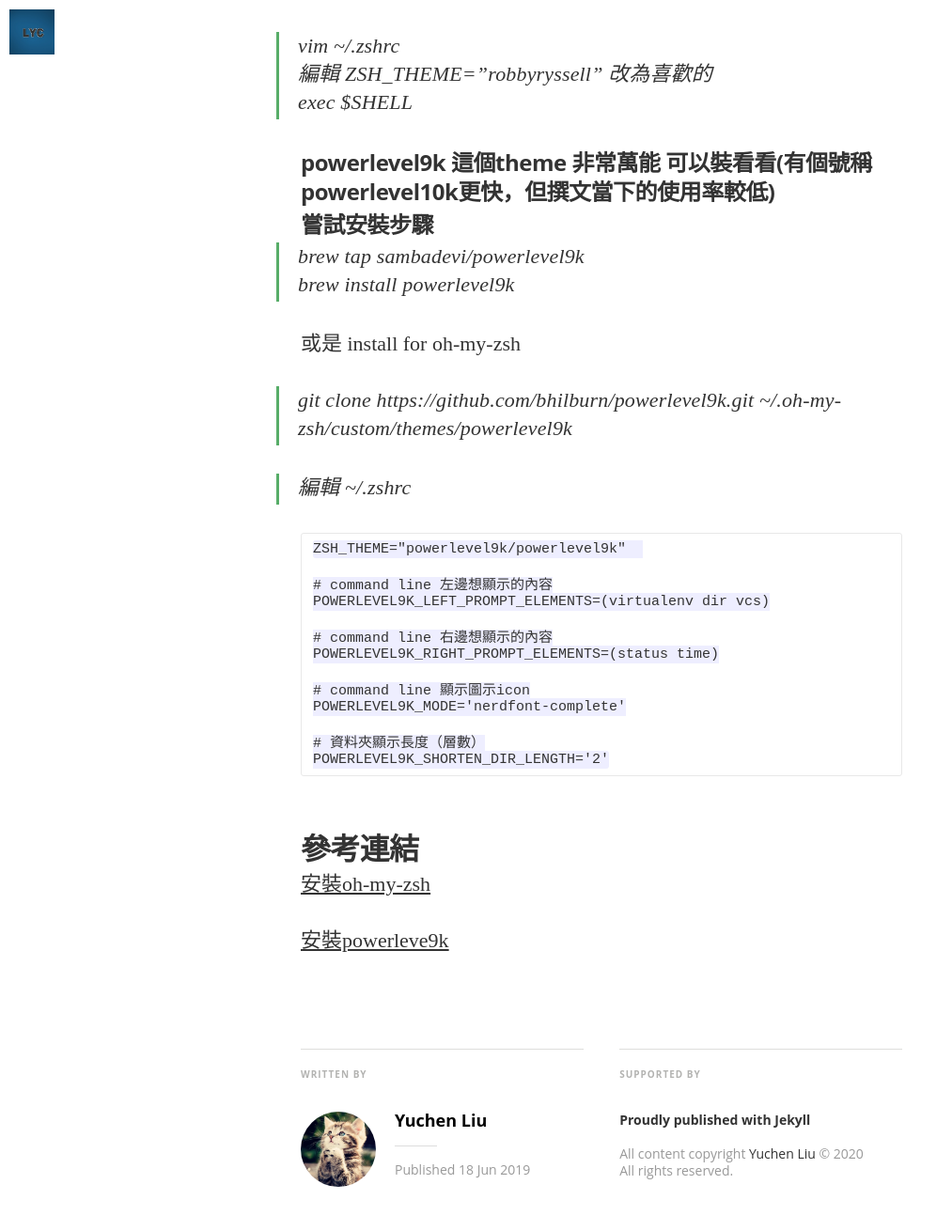
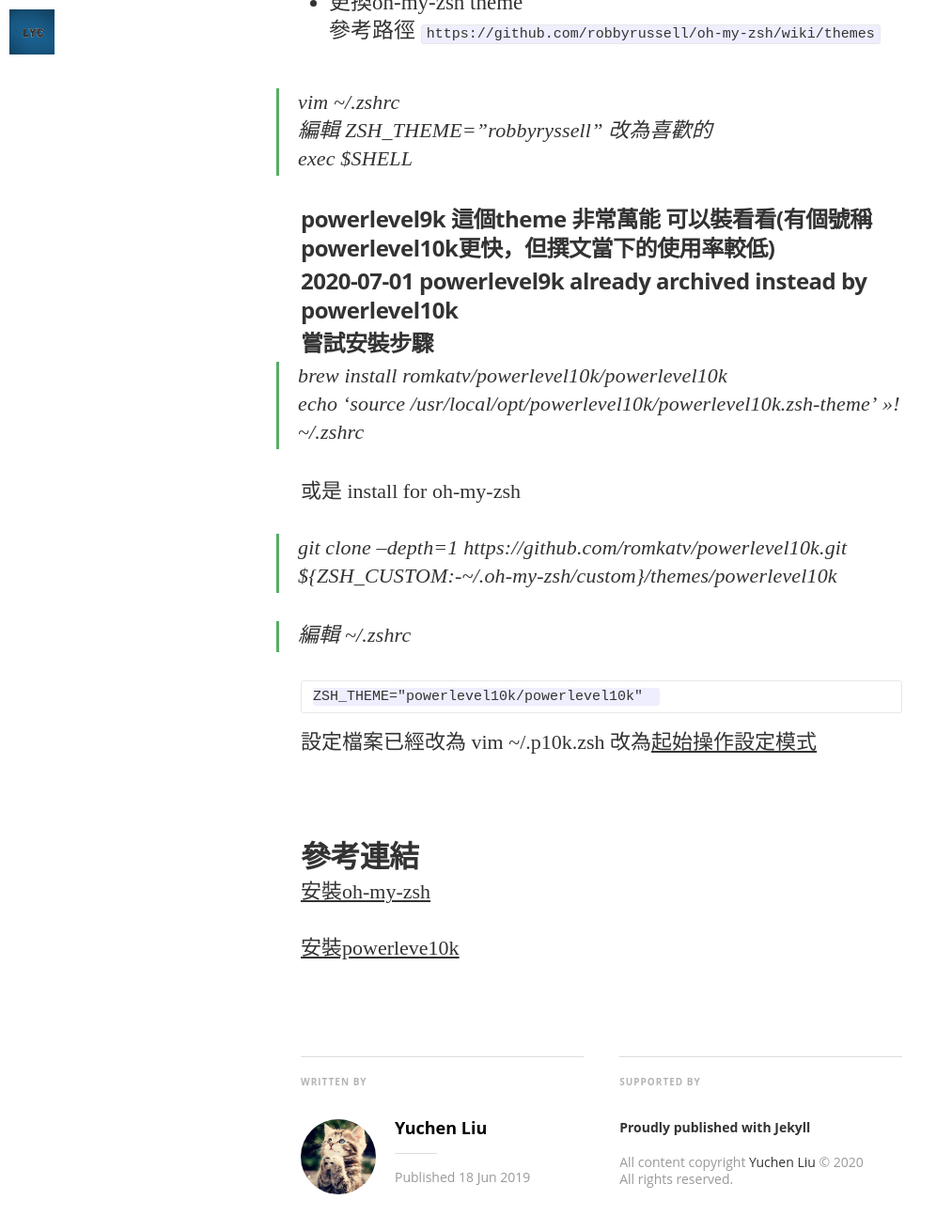
Before and after one commit to steny138/DevMemory, a Jekyll site: the page built from docs/_posts/2019-06-18-zsh.md, in a window 1280 px wide and 1400 px high, scrolled down 1370 px, cut to the strip 0-1349 px from the top of the window. Shown: the top 1310 px of the strip at 94% size, without its empty margins (0-1013 px from the left). Built offline with Jekyll 4.4.1, drawn with Linux system fonts in a browser that asks for light colours; nearby versions of some CDN libraries; some web fonts are replaced; some of the changed text lies outside the part shown.

Commit message:
feat(zsh): update article for zsh installation

````diff
--- a/docs/_posts/2019-06-18-zsh.md
+++ b/docs/_posts/2019-06-18-zsh.md
@@ -10,15 +10,15 @@
 
 ## Install
 - install iterm2
-> brew tap caskroom/cask
+> brew tap homebrew/cask-cask
 > brew cask install iterm2
 
 - 調整iterm2 顯示設定
 > iTerm2 App > Preferences > Profiles > Terminal > Report Terminal Type > xterm-256color
 
 - 改變字型
-> brew tap caskroom/fonts
-> brew cask install font-sourcecodepro-nerd-font
+> brew tap homebrew/cask-fonts
+> brew cask install font-saucecodepro-nerd-font
 > Preferences > Profiles > Text > Change Font
 
 - 安裝zsh
@@ -39,36 +39,26 @@
 > exec $SHELL
 
 #### powerlevel9k 這個theme 非常萬能 可以裝看看(有個號稱powerlevel10k更快，但撰文當下的使用率較低)
+#### 2020-07-01 powerlevel9k already archived instead by powerlevel10k
+##### 嘗試安裝步驟
+> brew install romkatv/powerlevel10k/powerlevel10k
+> echo 'source /usr/local/opt/powerlevel10k/powerlevel10k.zsh-theme' >>! ~/.zshrc
 
-##### 嘗試安裝步驟
-> brew tap sambadevi/powerlevel9k
-> brew install powerlevel9k
 
 或是  install for oh-my-zsh
 
-> git clone https://github.com/bhilburn/powerlevel9k.git ~/.oh-my-zsh/custom/themes/powerlevel9k
+> git clone --depth=1 https://github.com/romkatv/powerlevel10k.git ${ZSH_CUSTOM:-~/.oh-my-zsh/custom}/themes/powerlevel10k
 
 > 編輯 ~/.zshrc
 
 ```
-ZSH_THEME="powerlevel9k/powerlevel9k"
-
-# command line 左邊想顯示的內容
-POWERLEVEL9K_LEFT_PROMPT_ELEMENTS=(virtualenv dir vcs)
-
-# command line 右邊想顯示的內容
-POWERLEVEL9K_RIGHT_PROMPT_ELEMENTS=(status time)
-
-# command line 顯示圖示icon
-POWERLEVEL9K_MODE='nerdfont-complete'
-
-# 資料夾顯示長度（層數）
-POWERLEVEL9K_SHORTEN_DIR_LENGTH='2'
+ZSH_THEME="powerlevel10k/powerlevel10k"
 ```
 
+ 設定檔案已經改為 vim  ~/.p10k.zsh 改為[起始操作設定模式](https://github.com/romkatv/powerlevel10k/blob/master/README.md)
 
 
 ## 參考連結
 [安裝oh-my-zsh](https://medium.com/statementdog-engineering/prettify-your-zsh-command-line-prompt-3ca2acc967f)
 
-[安裝powerleve9k](https://github.com/bhilburn/powerlevel9k#installation)
+[安裝powerleve10k](https://github.com/romkatv/powerlevel10k#get-started)
````
